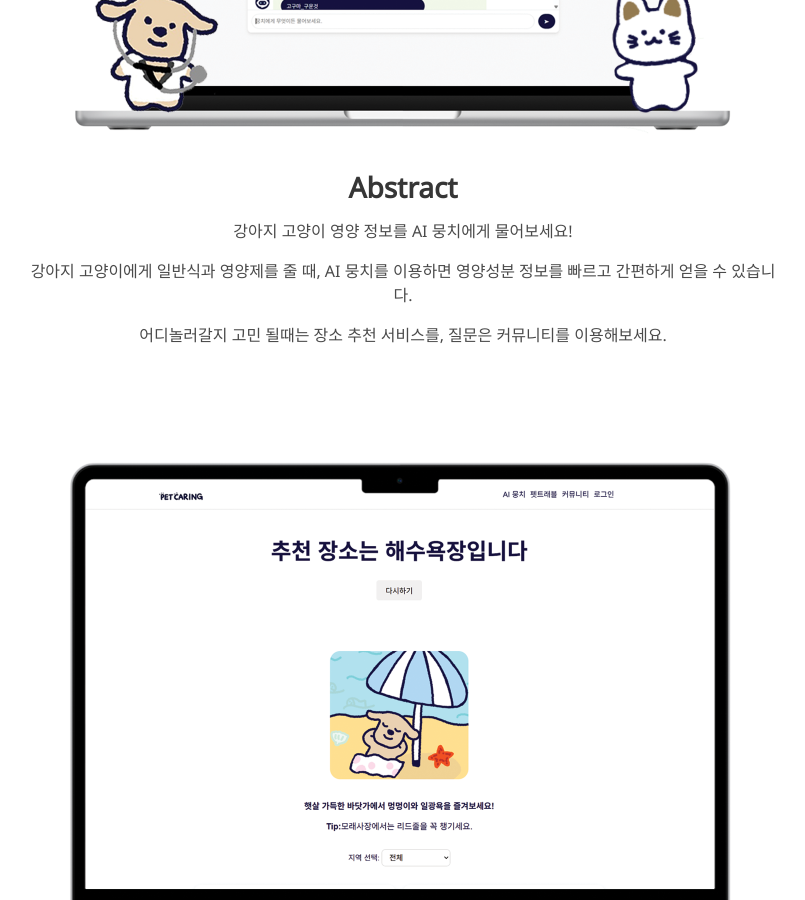
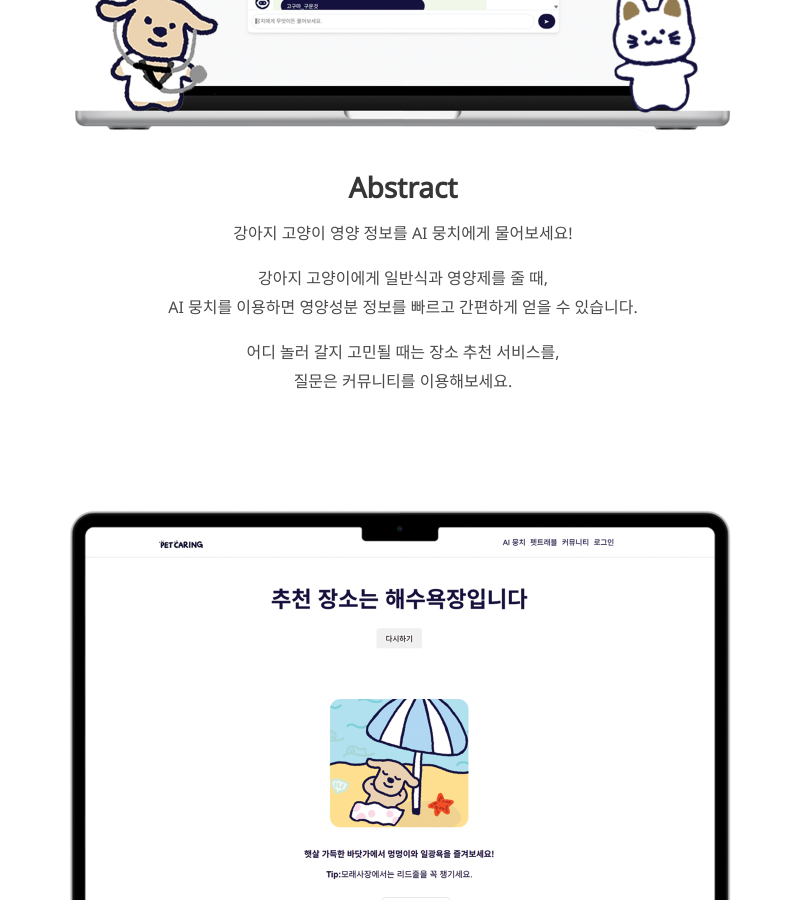
Before and after one commit to songchaeeunn/Laplata.github.io, a Jekyll site: the page built from index.md, in a window 1280 px wide and 900 px high, scrolled down 774 px. Shown: the whole window, without its empty margins (237-1042 px from the left). Built offline with Jekyll 4.4.1, drawn with Linux system fonts in a browser that asks for light colours; some web fonts are replaced.

Commit message:
Update index.md

```diff
--- a/index.md
+++ b/index.md
@@ -24,14 +24,15 @@ site: "http://petcaring.site/"
 <div class="columns is-centered has-text-centered">
   <div class="column is-four-fifths">
     <h2>Abstract</h2>
-    <div class="has-text-centered">
+    <div class="has-text-centered content" style="line-height: 1.8;">
       <p>강아지 고양이 영양 정보를 AI 뭉치에게 물어보세요!</p>
-      <p>강아지 고양이에게 일반식과 영양제를 줄 때, AI 뭉치를 이용하면 영양성분 정보를 빠르고 간편하게 얻을 수 있습니다.</p>
-      <p>어디놀러갈지 고민 될때는 장소 추천 서비스를, 질문은 커뮤니티를 이용해보세요.</p>
+      <p>강아지 고양이에게 일반식과 영양제를 줄 때,<br>AI 뭉치를 이용하면 영양성분 정보를 빠르고 간편하게 얻을 수 있습니다.</p>
+      <p>어디 놀러 갈지 고민될 때는 장소 추천 서비스를,<br>질문은 커뮤니티를 이용해보세요.</p>
     </div>
   </div>
 </div>
 <br><br>
+
 
  <img src = "images/placeIMG.png" alt = "Example 001" style="display: block; margin: auto;">
  <div class="columns is-centered has-text-centered">
```
